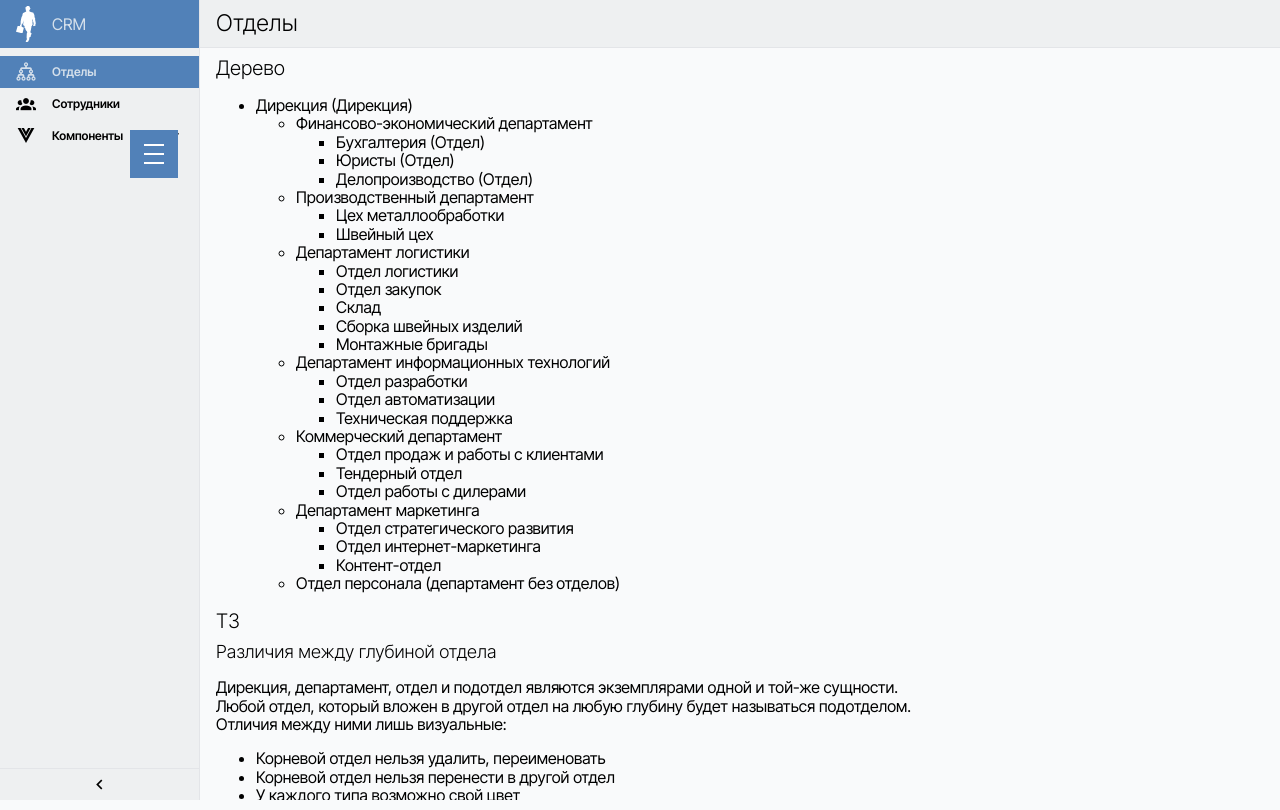
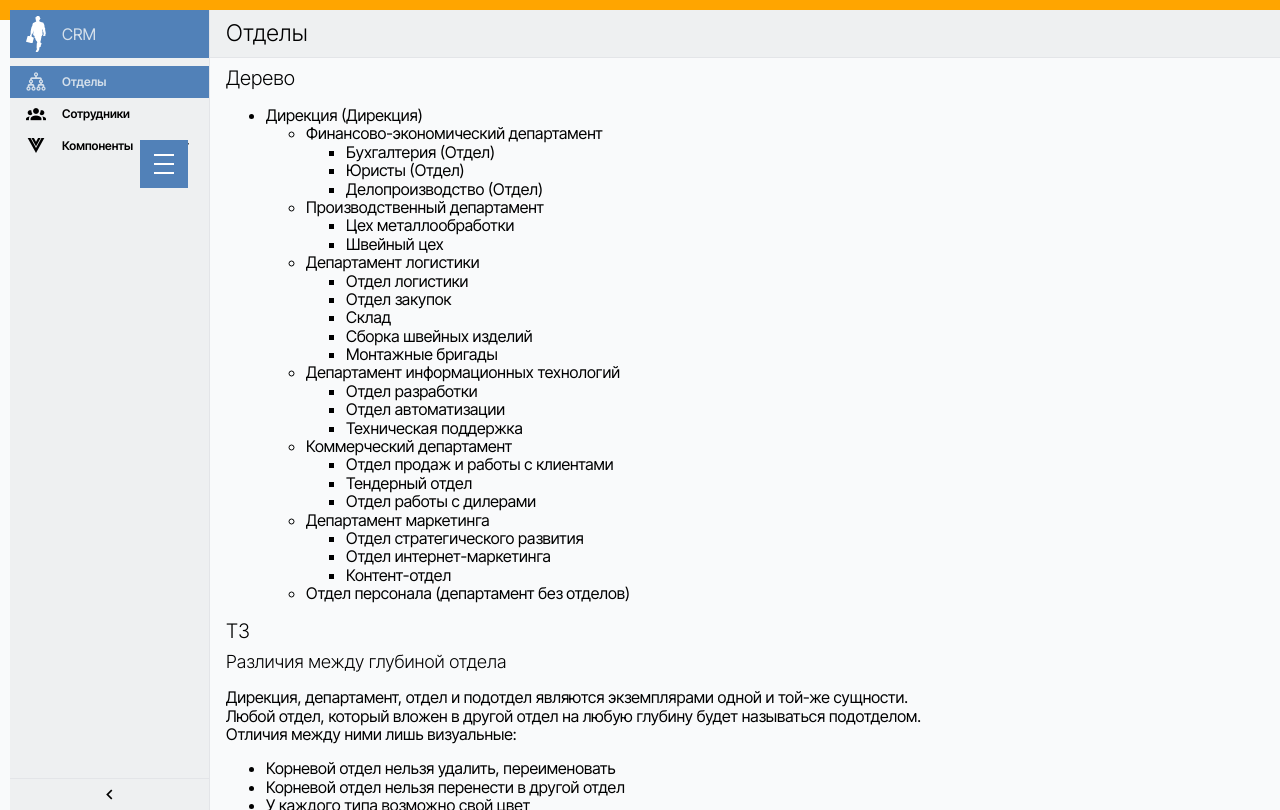
Before and after one commit to hardmagnett/big-company, a Vue app: page / in a window 1280 px wide. Built offline with nearby package versions, Linux system fonts and the light colour scheme.

Commit message:
Эксперименты 01

```diff
--- /dev/null
+++ b/src/_main.css
@@ -0,0 +1,8 @@
+body {
+    border: 10px solid orange;
+}
+
+.foo {
+    outline: 1px solid darkred;
+    border: 1px solid darkred;
+}
--- a/src/a-library/assets/mixins/mixins.scss
+++ b/src/a-library/assets/mixins/mixins.scss
@@ -14,5 +14,4 @@
 .mod--basis-for-column-flex-item {
   --summaryGapDistance: calc((var(--flex-items-qty) - 1) * var(--gap));
   flex-basis: calc((100% - var(--summaryGapDistance)) / var(--flex-items-qty)) !important;
-  outline: 1px solid green;
 }
--- a/src/app/components/employees/EmployeesTable/EmployeesTable.vue
+++ b/src/app/components/employees/EmployeesTable/EmployeesTable.vue
@@ -14,8 +14,9 @@ import EmployeeRow from '@/app/components/employees/EmployeeRow/EmployeeRow.vue'
 </script>
 
 <!--<style scoped>-->
-<!--<style scoped lang="css">-->
 <style scoped lang="scss">
+//<style scoped lang="css">
+
 
 
   .employees-table {
@@ -26,6 +27,7 @@ import EmployeeRow from '@/app/components/employees/EmployeeRow/EmployeeRow.vue'
     /* gap: 0; */
 
     .employee-row {
+      outline: 1px solid orange;
       --flex-items-qty: 1;
       @container style(--pb-sx-or-more) {
         --flex-items-qty: 1;
--- a/src/main.ts
+++ b/src/main.ts
@@ -7,6 +7,7 @@ import App from './App.vue'
 import router from './router.ts'
 
 import './main.scss'
+import './_main.css'
 
 const app = createApp(App)
 
```
